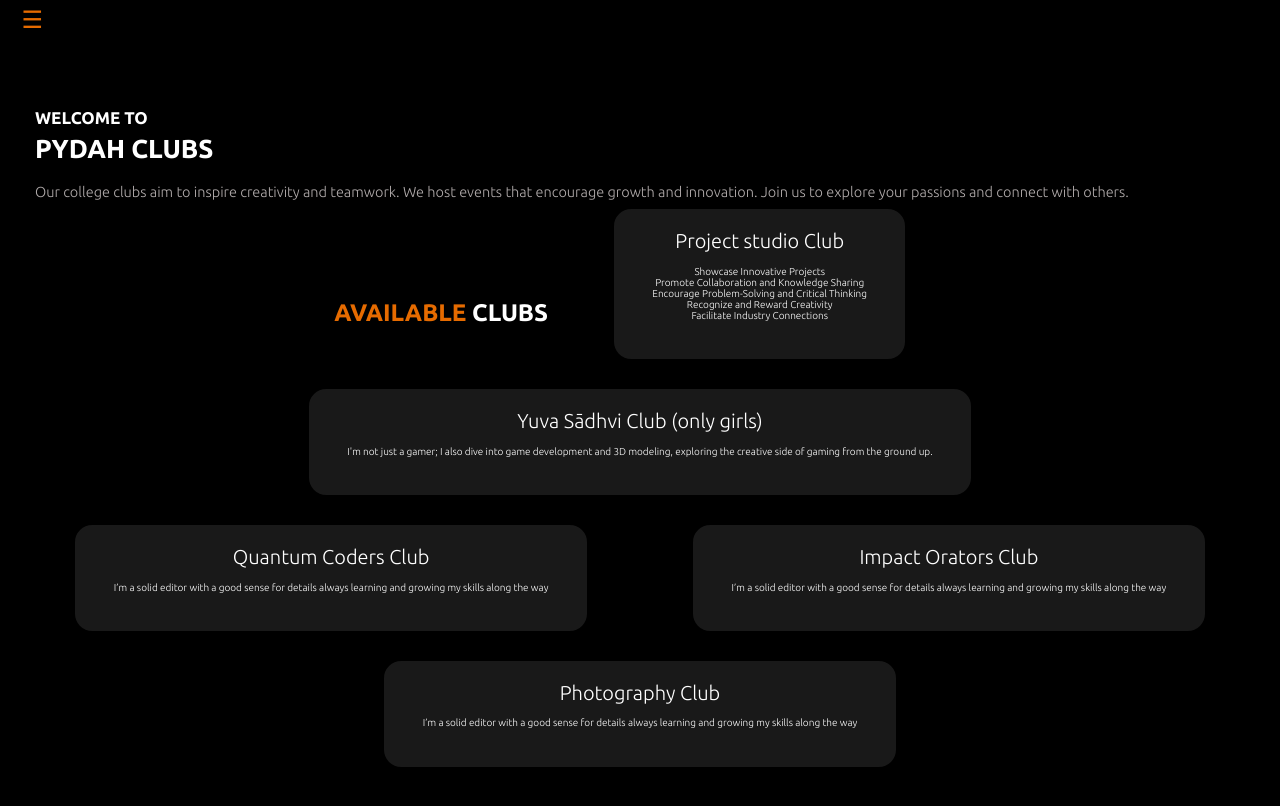
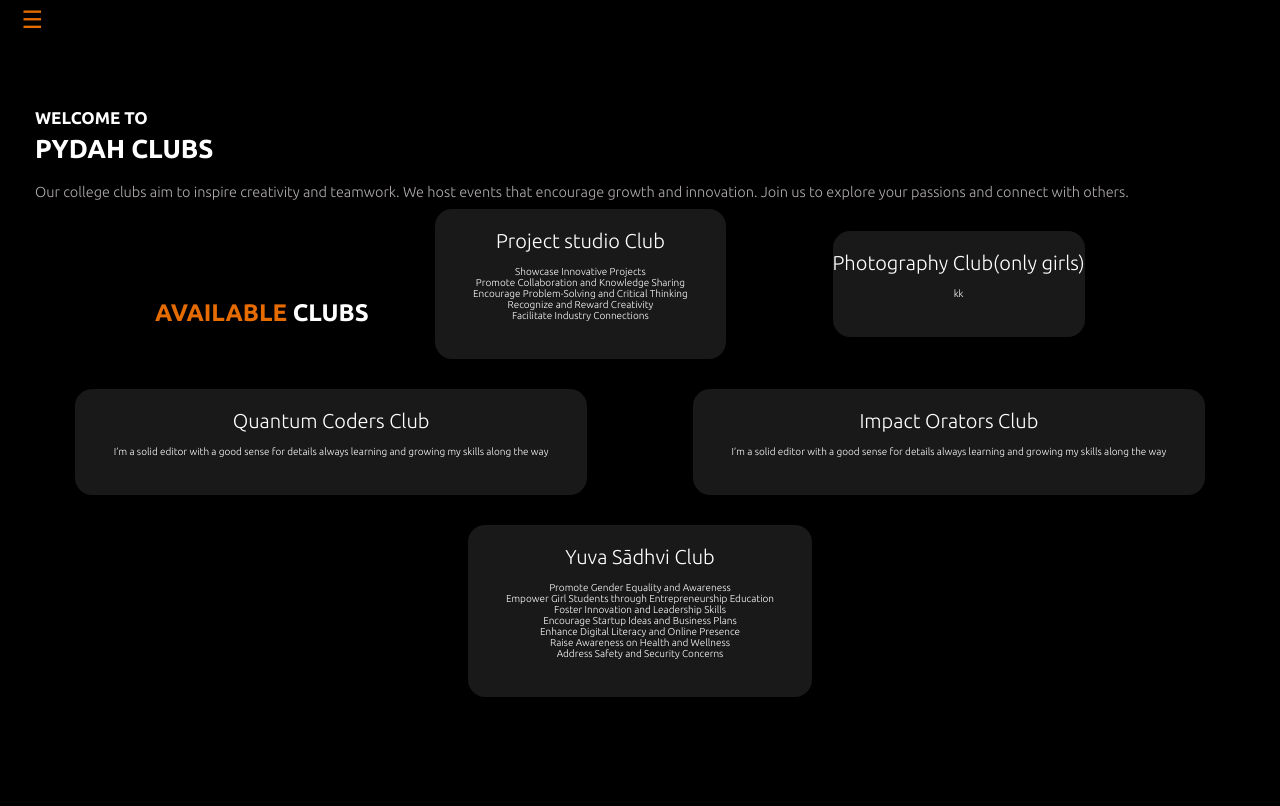
Before and after one commit to siddu-k/pydahclubspage, a plain HTML site: page index.html in a window 1280 px wide. Drawn offline with nearby package versions, Linux system fonts and the light colour scheme.

Commit message:
Update index.html

```diff
--- a/index.html
+++ b/index.html
@@ -77,8 +77,8 @@ Facilitate Industry Connections</p>
 
         <div class="services-box">
 
-            <h3>Yuva Sādhvi Club (only girls)</h3>
-            <p>I'm not just a gamer; I also dive into game development and 3D modeling, exploring the creative side of gaming from the ground up.</p>
+            <h3>Photography Club(only girls)</h3>
+            <p>kk</p>
 
         </div>
         <div class="services-box">
@@ -97,8 +97,14 @@ Facilitate Industry Connections</p>
 
         <div class="services-box">
 
-            <h3>Photography Club</h3>
-            <p>I’m a solid editor with a good sense for details always learning and growing my skills along the way </p>
+            <h3>Yuva Sādhvi Club</h3>
+            <p>Promote Gender Equality and Awareness<br>
+Empower Girl Students through Entrepreneurship Education<br>
+Foster Innovation and Leadership Skills<br>
+Encourage Startup Ideas and Business Plans<br>
+Enhance Digital Literacy and Online Presence<br>
+Raise Awareness on Health and Wellness<br>
+Address Safety and Security Concerns</p>
 
         </div>
 
```
